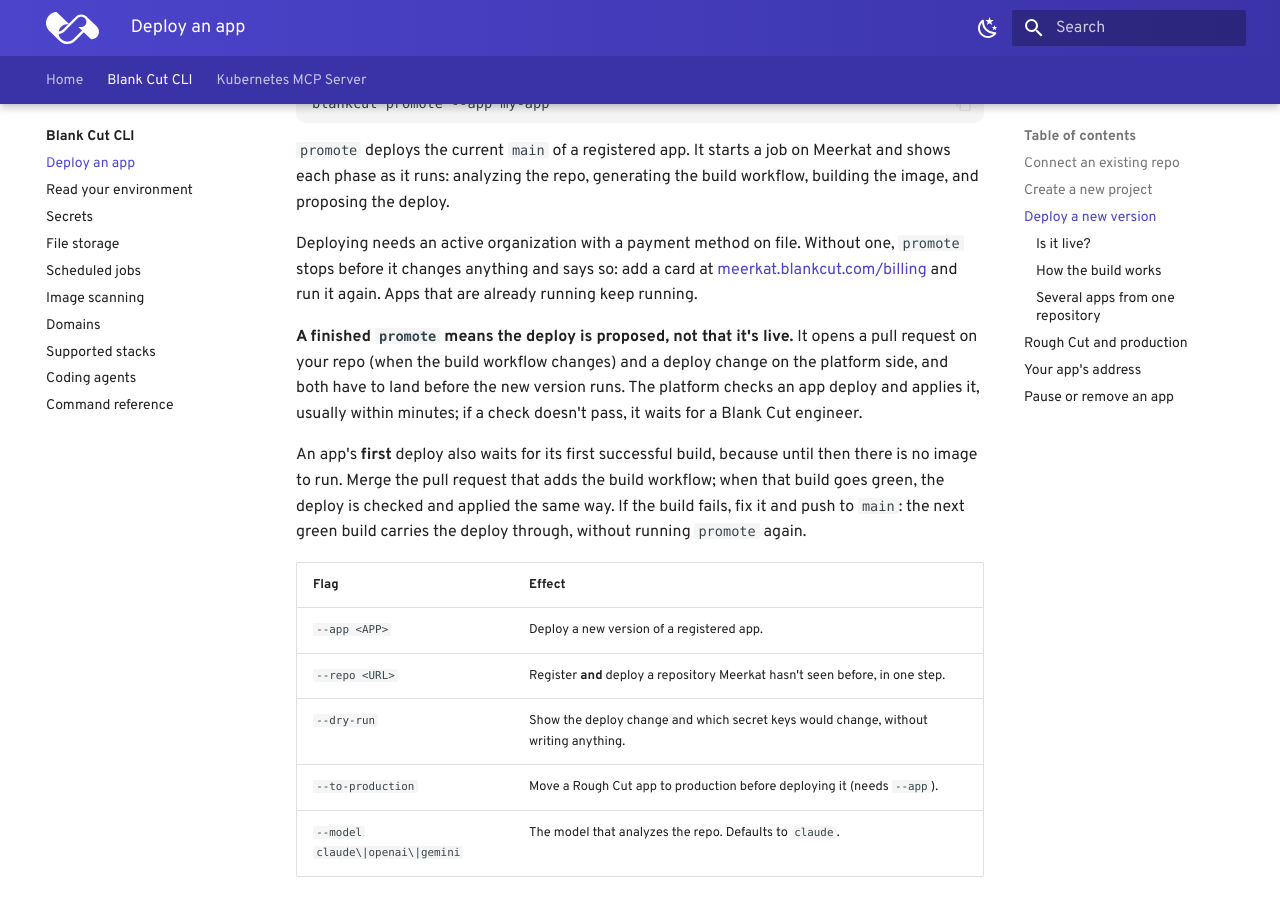
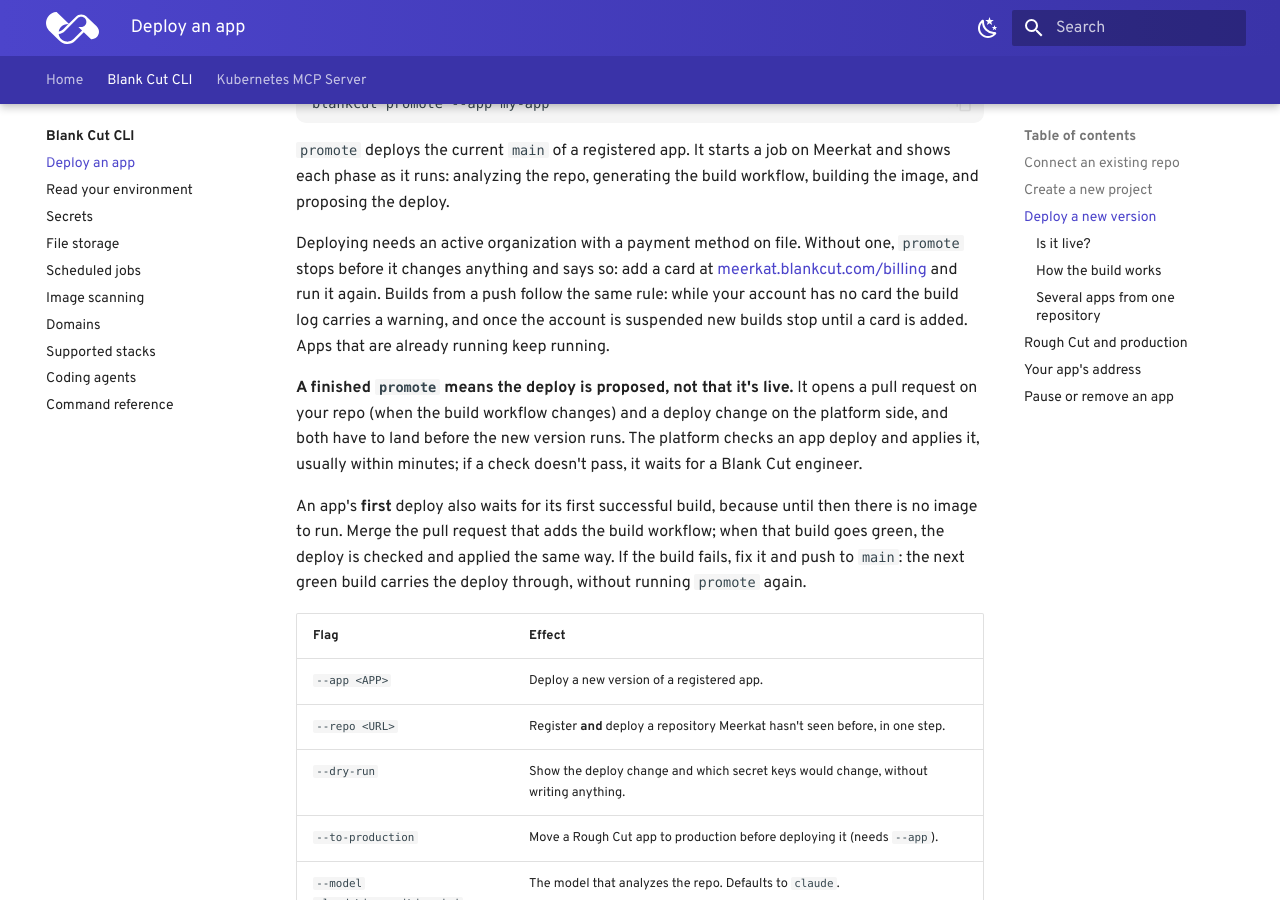
Before and after one commit to Blankcut/blankcut-docs, an MkDocs documentation site: the page built from docs/cli/deploy.md, in a window 1280 px wide and 900 px high, scrolled down 2869 px. Built offline with MkDocs 1.6.1 and Material for MkDocs 9.7.7, drawn with Linux system fonts in a browser that asks for light colours; some web fonts are replaced.

Commit message:
docs(deploy): builds from a push follow the billing rule too
Co-Authored-By: Claude <noreply@anthropic.com>

```diff
--- a/docs/cli/deploy.md
+++ b/docs/cli/deploy.md
@@ -130,7 +130,9 @@ build workflow, building the image, and proposing the deploy.
 Deploying needs an active organization with a payment method on file. Without
 one, `promote` stops before it changes anything and says so: add a card at
 [meerkat.blankcut.com/billing](https://meerkat.blankcut.com/billing) and run
-it again. Apps that are already running keep running.
+it again. Builds from a push follow the same rule: while your account has no
+card the build log carries a warning, and once the account is suspended new
+builds stop until a card is added. Apps that are already running keep running.
 
 **A finished `promote` means the deploy is proposed, not that it's live.** It
 opens a pull request on your repo (when the build workflow changes) and a
```
